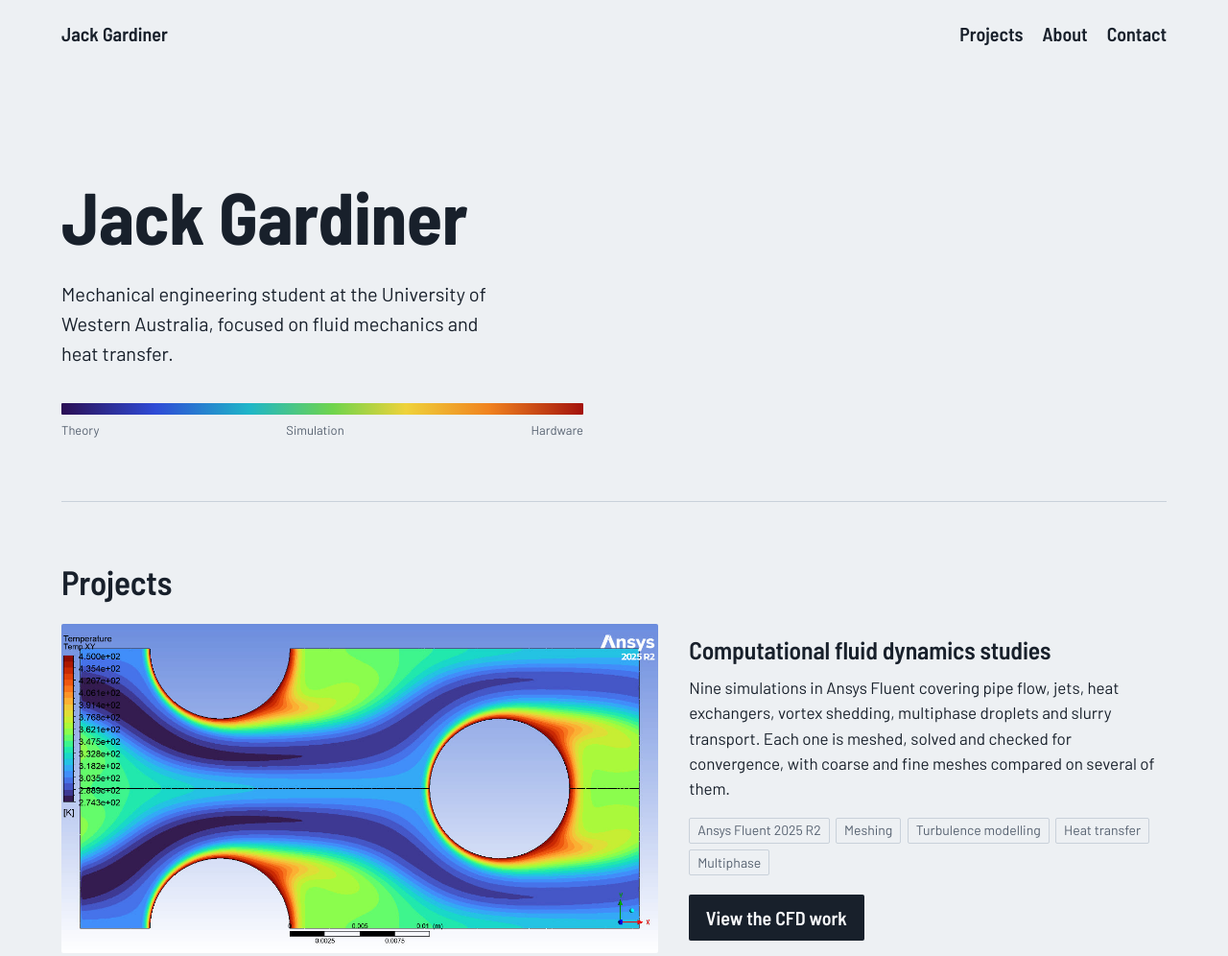
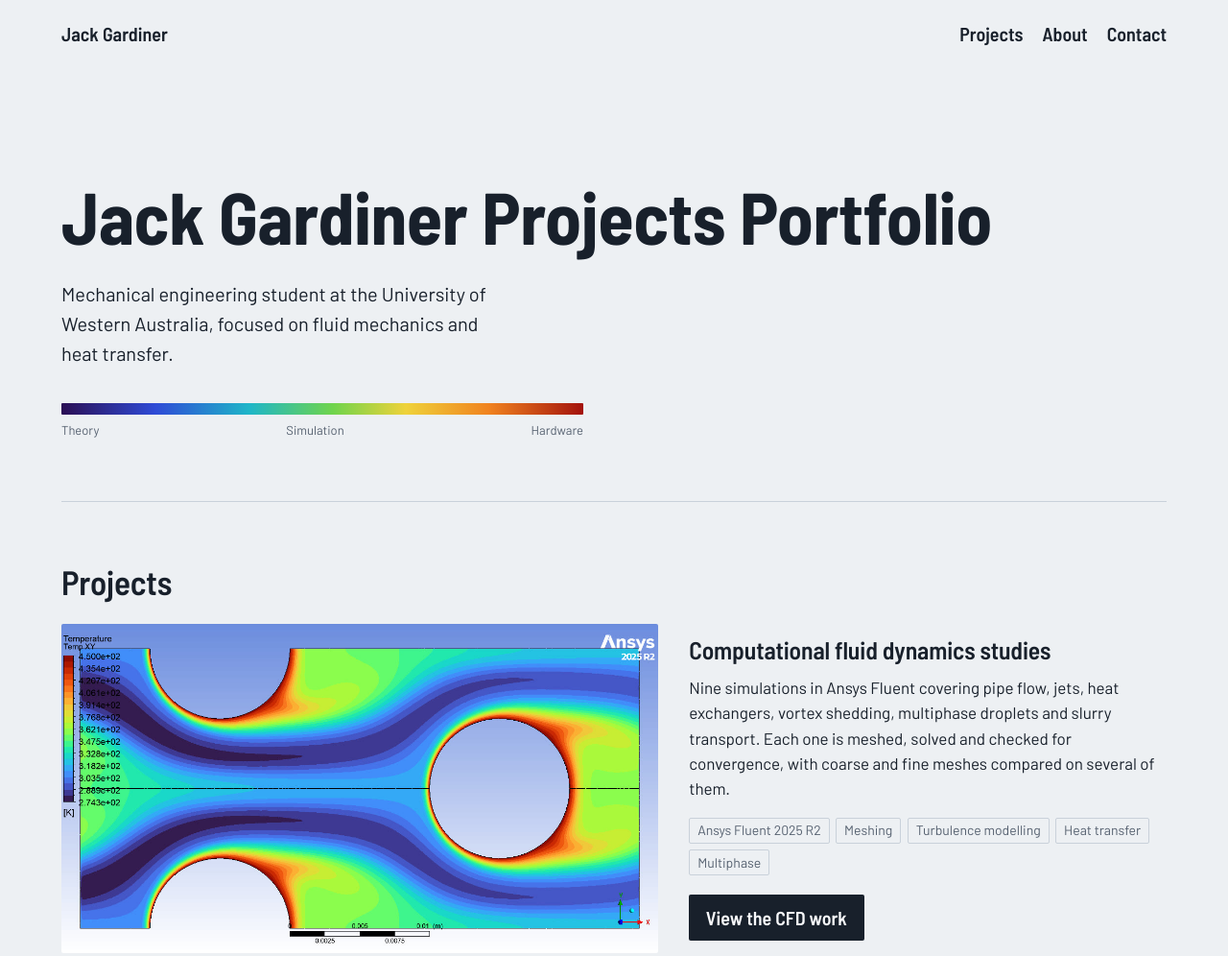
Before and after one commit to jackgard-eng/jackgard-eng.github.io, a plain HTML site: page index.html in a window 1280 px wide. Shown: the top 996 px of the page at 96% size. Drawn offline with Linux system fonts and the light colour scheme.

Commit message:
Update index.html

```diff
--- a/index.html
+++ b/index.html
@@ -23,7 +23,7 @@
 
   <main>
     <div class="wrap hero">
-      <h1>Jack Gardiner</h1>
+      <h1>Jack Gardiner Projects Portfolio</h1>
       <p class="lede">Mechanical engineering student at the University of Western Australia, focused on fluid mechanics and heat transfer.</p>
       <div class="legend-block" aria-hidden="true">
         <div class="legend"></div>
```
